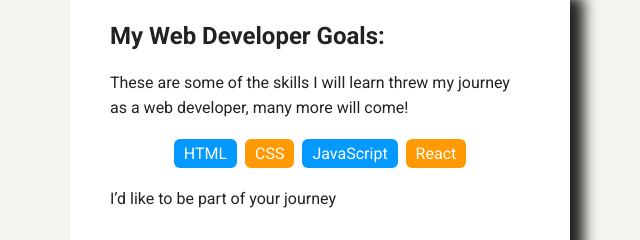
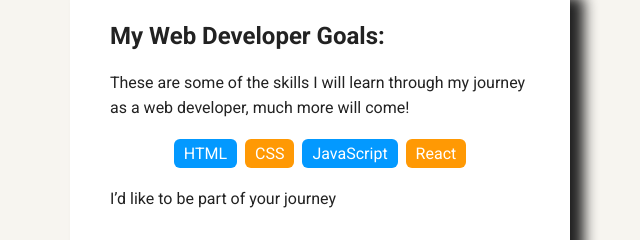
Before and after one commit to joebz17/techdegree-project1, a plain HTML site: page project/index.html in a window 1280 px wide. Shown: the part 538-778 px from the top of the page, 620-1260 px from the left. Drawn offline with Linux system fonts and the light colour scheme; a web font is replaced by a local one.

Commit message:
Update index.html
changed wording on line 36 and 37

```diff
--- a/project/index.html
+++ b/project/index.html
@@ -34,7 +34,7 @@
 
       <div class="card">
         <h2>My Web Developer Goals:</h2>
-        <p>These are some of the skills I will learn threw my journey as a web developer, many more will come!</p>
+        <p>These are some of the skills I will learn through my journey as a web developer, much more will come!</p>
 
         <ul class="skills">
           <li>HTML</li>
```
